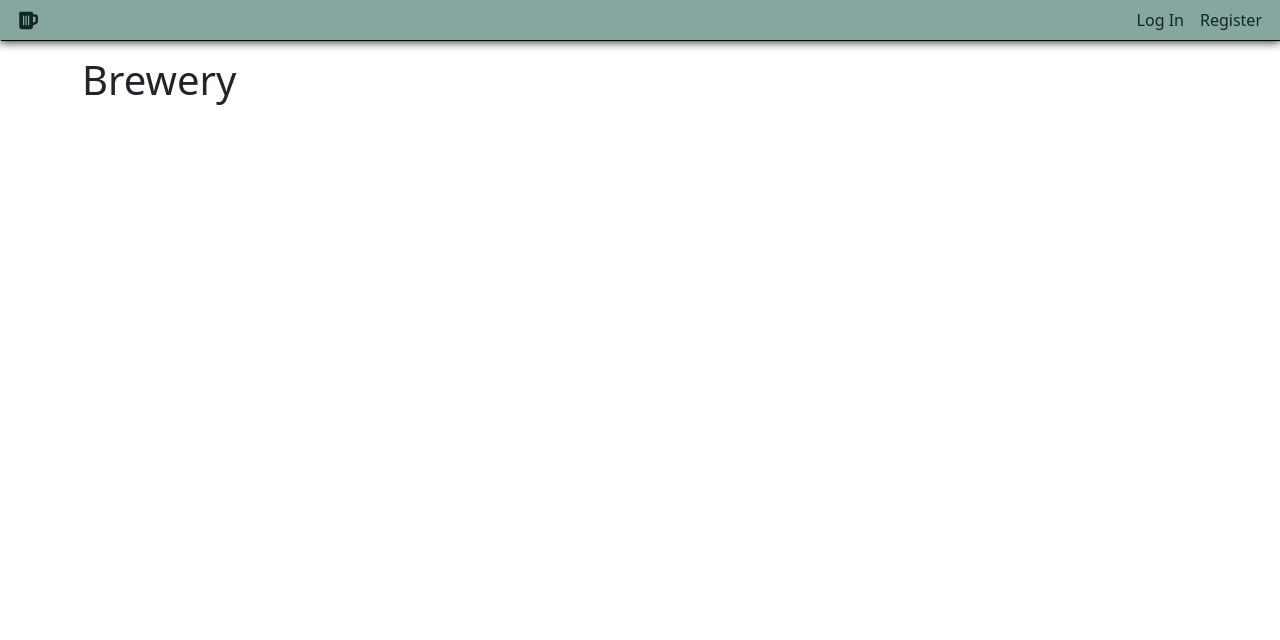
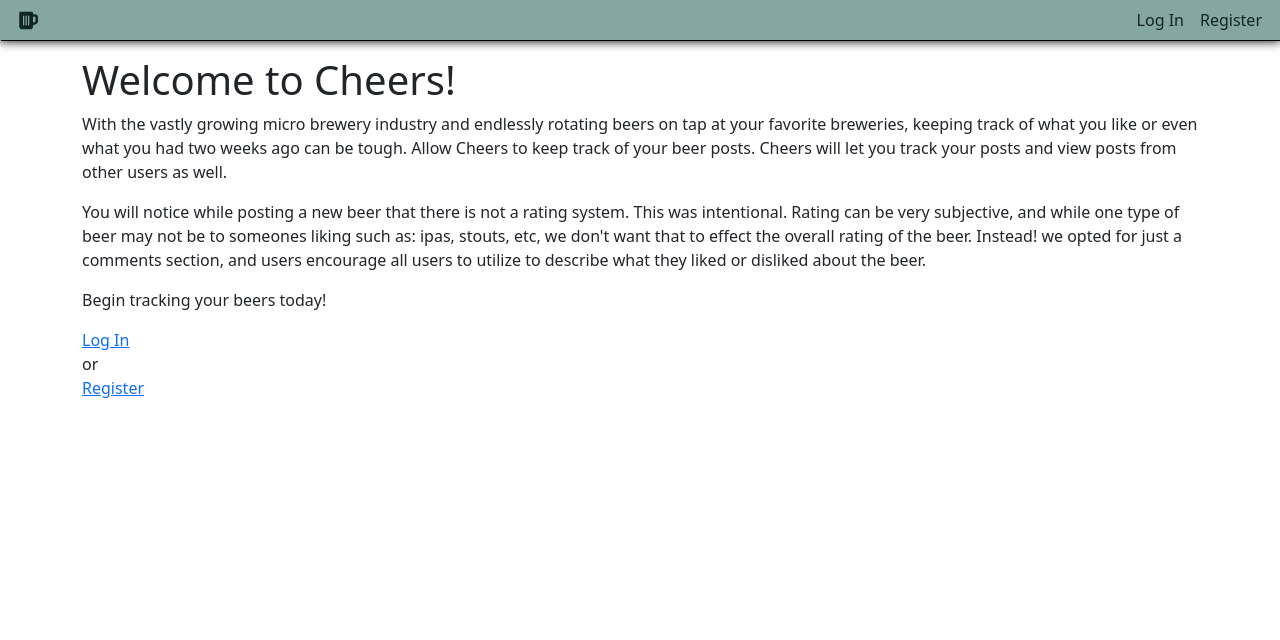
Before and after one commit to isha5258/cheers, a Flask app: page / in a window 1280 px wide. Shown: the top 640 px of the page. Run offline with Flask 2, Linux system fonts and the light colour scheme; data that the repository does not hold is empty; parts of the project's set-up code (start-up, migrations or seed data) failed here and were passed over; some libraries are stand-ins or nearby versions.

Commit message:
edit core routes and add homepage text

```diff
--- a/myapp/brewery_posts/views.py
+++ b/myapp/brewery_posts/views.py
@@ -45,6 +45,7 @@ def update(brewery_post_id):
     elif request.method == 'GET':
         form.title.data = brewery_post.title
         form.text.data = brewery_post.text
+        form.beer.data = brewery_post.beer
 
     return render_template('create_post.html',title='Updating',form=form)
 
--- a/myapp/core/views.py
+++ b/myapp/core/views.py
@@ -4,12 +4,12 @@ from flask import render_template, request, Blueprint
 from myapp.models import BreweryPost
 core = Blueprint('core', __name__)
 
-@core.route('/')
+@core.route('/posts')
 def index():
     page = request.args.get('page', 1, type=int)
     brewery_posts = BreweryPost.query.order_by(BreweryPost.date.desc()).paginate(page=page, per_page=5)
     return render_template('index.html', brewery_posts=brewery_posts)
 
-@core.route('/info')
+@core.route('/')
 def info():
     return render_template('info.html')
--- a/myapp/templates/info.html
+++ b/myapp/templates/info.html
@@ -1,8 +1,25 @@
 {% extends "base.html" %}
 {% block content %}
-    <div class="welcom-page">
-        <h1>Info about our party!!</h1>
-        <p>Lorem ipsum dolor sit amet consectetur adipisicing elit. Suscipit veniam nihil nostrum excepturi nulla error quaerat reprehenderit, iste ad accusamus amet nesciunt, provident laborum, voluptas molestias unde non est perferendis?</p>
+  <div class="welcom-page">
+    <h1>Welcome to Cheers!</h1>
+    <p>With the vastly growing micro brewery industry and endlessly rotating beers on tap at your favorite breweries, keeping track of what you like or even what you had two weeks ago can be tough. Allow Cheers to keep track of your beer posts. Cheers will let you track your posts and view posts from other users as well.
+    </p>
+    <p> You will notice while posting a new beer that there is not a rating system. This was intentional. Rating can be very subjective, and while one type of beer may not be to someones liking such as: ipas, stouts, etc, we don't want that to effect the overall rating of the beer. Instead! we opted for just a comments section, and users encourage all users to utilize to describe what they liked or disliked about the beer. </p>
+    <p>Begin tracking your beers today!</p>
+    {% if current_user.is_authenticated %}
+    <div class="logout-link">
+      <a href="{{url_for('users.logout')}}">Log Out</a>
     </div>
-
+    {% else %}
+    <div>
+      <div class="login-link">
+        <a href="{{url_for('users.login')}}">Log In</a>
+      </div>
+      <div>or</div>
+      <div class="register-link">
+        <a href="{{url_for('users.register')}}">Register</a>
+      </div>
+    </div>
+    {% endif %}
+  </div>
 {% endblock %}
--- a/myapp/users/views.py
+++ b/myapp/users/views.py
@@ -50,7 +50,7 @@ def login():
 @users.route('/logout')
 def logout():
     logout_user()
-    return redirect(url_for('core.index')) #once the user has logged out we will redirect them back home
+    return redirect(url_for('core.info')) #once the user has logged out we will redirect them back home
 
 
 #account (update UserForm)
```
Also changed, not shown: myapp/templates/create_post.html (+6 -6 lines).
